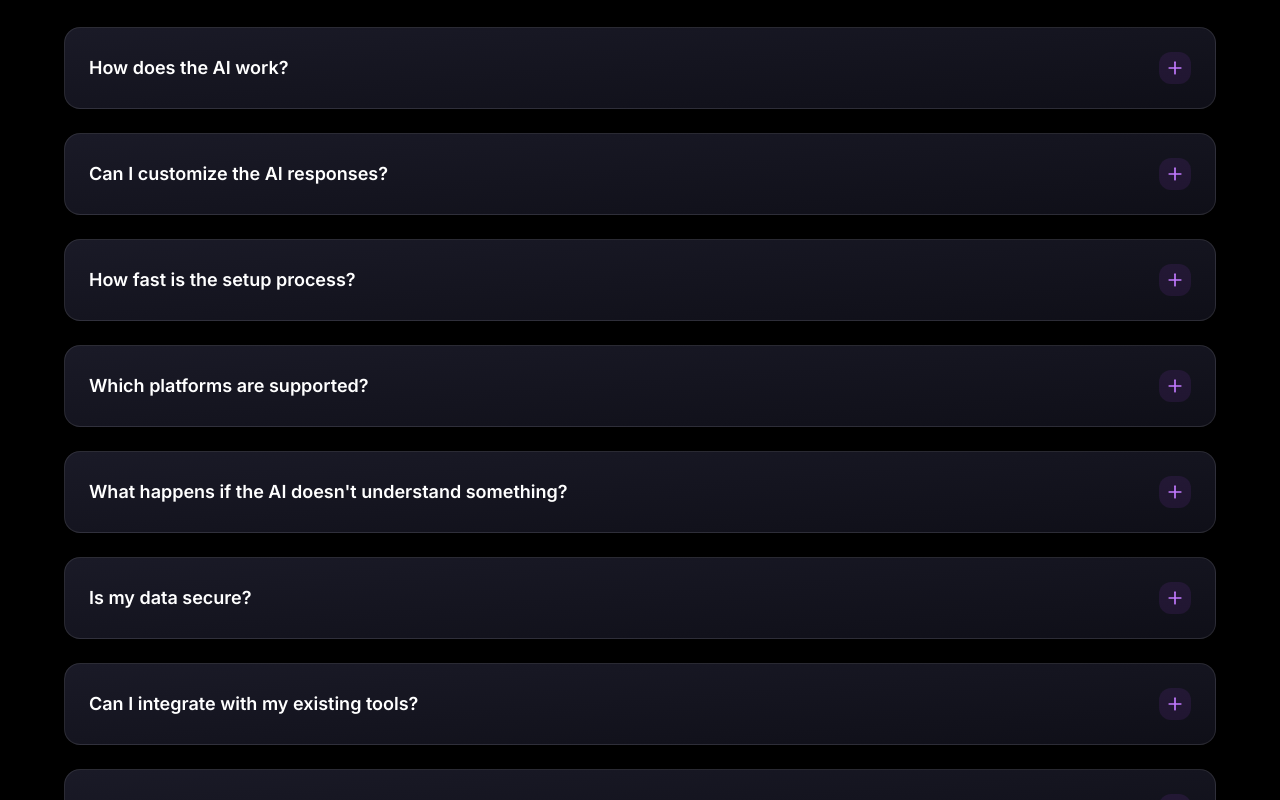
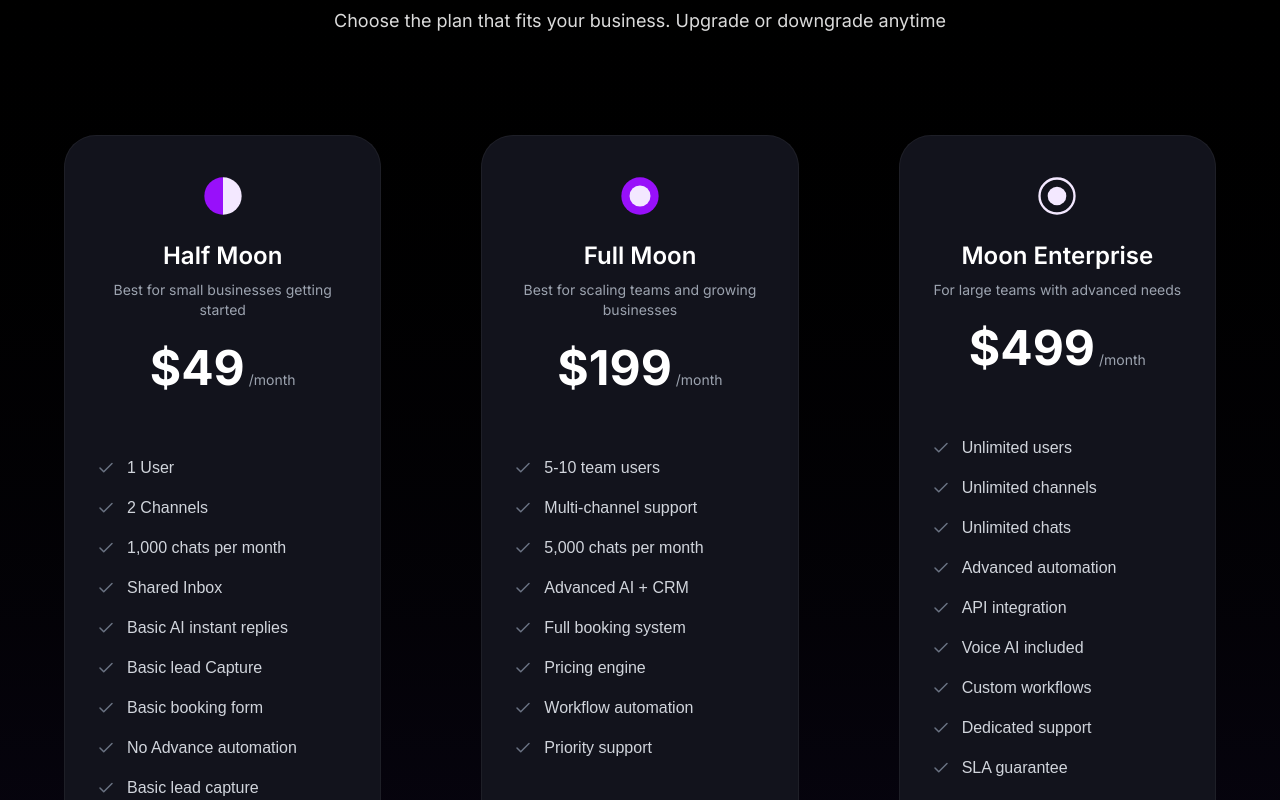
Before and after one commit to morshedsajid26/TUGATAI-LandingPage, a Next.js app in the folder tugatai-landing-page/: page / in a window 1280 px wide. Shown: the part 3140-3940 px from the top of the page. Built offline with nearby package versions, Linux system fonts and the light colour scheme.

Commit message:
pricing added and framer motion

```diff
--- a/tugatai-landing-page/src/app/component/(landing page)/Call.jsx
+++ b/tugatai-landing-page/src/app/component/(landing page)/Call.jsx
@@ -32,7 +32,7 @@ const Call = () => {
           <motion.div
             initial={{ opacity: 0, x: -30 }}
             whileInView={{ opacity: 1, x: 0 }}
-            viewport={{ once: true }}
+            viewport={{ once: false }}
             transition={{ duration: 0.8 }}
             className="col-span-8  w-full"
           >
@@ -124,7 +124,7 @@ const Call = () => {
           <motion.div
             initial={{ opacity: 0, x: 30 }}
             whileInView={{ opacity: 1, x: 0 }}
-            viewport={{ once: true }}
+            viewport={{ once: false }}
             transition={{ duration: 0.8, delay: 0.2 }}
             className="col-span-4 w-full flex items-center justify-center relative"
           >
--- a/tugatai-landing-page/src/app/component/(landing page)/FAQ.jsx
+++ b/tugatai-landing-page/src/app/component/(landing page)/FAQ.jsx
@@ -53,7 +53,7 @@ const FAQ = () => {
           <motion.div
             initial="hidden"
             whileInView="visible"
-            viewport={{ once: true, margin: "-50px" }}
+            viewport={{ once: false, margin: "-50px" }}
             variants={{
               hidden: { opacity: 0 },
               visible: {
--- a/tugatai-landing-page/src/app/component/(landing page)/Features.jsx
+++ b/tugatai-landing-page/src/app/component/(landing page)/Features.jsx
@@ -88,7 +88,7 @@ const Features = () => {
               key={feature.id}
               initial={{ opacity: 0, y: 30 }}
               whileInView={{ opacity: 1, y: 0 }}
-              viewport={{ once: true, margin: "-50px" }}
+              viewport={{ once: false, margin: "-50px" }}
               transition={{ duration: 0.6, delay: idx * 0.15 }}
               className="col-span-12 md:col-span-6 bg-gradient-to-br from-[#1A1A27]  to-[#0F0F18] border border-white/10 rounded-3xl p-8 "
             >
@@ -115,7 +115,7 @@ const Features = () => {
               key={feature.id}
               initial={{ opacity: 0, scale: 0.9, y: 20 }}
               whileInView={{ opacity: 1, scale: 1, y: 0 }}
-              viewport={{ once: true, margin: "-50px" }}
+              viewport={{ once: false, margin: "-50px" }}
               transition={{ duration: 0.5, delay: 0.4 + (idx * 0.1) }}
               className=" md:col-span-3 col-span-12 bg-gradient-to-br from-[#1A1A27]  to-[#0F0F18] border border-white/10 rounded-[24px] py-10 px-6 flex flex-col items-center justify-center text-center  mt-2"
             >
--- /dev/null
+++ b/tugatai-landing-page/src/app/component/(landing page)/Pricing.jsx
@@ -0,0 +1,147 @@
+"use client"
+import React from 'react'
+import Header from '../Header'
+import Container from '../Container'
+import { FiCheck } from 'react-icons/fi'
+import { motion } from 'framer-motion'
+
+const HalfMoonIcon = () => (
+  <div className="transition-all duration-500 drop-shadow-none group-hover:drop-shadow-[0_0_15px_rgba(152,16,250,0.6)]">
+    <svg className="w-[56px] h-[56px]" viewBox="0 0 48 48" fill="none" xmlns="http://www.w3.org/2000/svg">
+      <path d="M24 8 A16 16 0 0 1 24 40 Z" fill="#F3E8FF" />
+      <path d="M24 8 A16 16 0 0 0 24 40 Z" fill="#9810FA" />
+    </svg>
+  </div>
+)
+
+const FullMoonIcon = () => (
+  <div className="transition-all duration-500 drop-shadow-none group-hover:drop-shadow-[0_0_20px_rgba(152,16,250,0.8)]">
+    <svg className="w-[56px] h-[56px]" viewBox="0 0 48 48" fill="none" xmlns="http://www.w3.org/2000/svg">
+      <circle cx="24" cy="24" r="16" fill="#9810FA" />
+      <circle cx="24" cy="24" r="9" fill="#F3E8FF" />
+    </svg>
+  </div>
+)
+
+const MoonEnterpriseIcon = () => (
+  <div className="transition-all duration-500 drop-shadow-none group-hover:drop-shadow-[0_0_15px_rgba(243,232,255,0.4)]">
+    <svg className="w-[56px] h-[56px]" viewBox="0 0 48 48" fill="none" xmlns="http://www.w3.org/2000/svg">
+      <circle cx="24" cy="24" r="15" stroke="#F3E8FF" strokeWidth="2" fill="none" />
+      <circle cx="24" cy="24" r="8" fill="#F3E8FF" />
+    </svg>
+  </div>
+)
+
+const pricingPlans = [
+  {
+    name: "Half Moon",
+    description: "Best for small businesses getting started",
+    price: "49",
+    icon: <HalfMoonIcon />,
+    features: [
+      "1 User",
+      "2 Channels",
+      "1,000 chats per month",
+      "Shared Inbox",
+      "Basic AI instant replies",
+      "Basic lead Capture",
+      "Basic booking form",
+      "No Advance automation",
+      "Basic lead capture",
+    ]
+  },
+  {
+    name: "Full Moon",
+    description: "Best for scaling teams and growing businesses",
+    price: "199",
+    icon: <FullMoonIcon />,
+    features: [
+      "5-10 team users",
+      "Multi-channel support",
+      "5,000 chats per month",
+      "Advanced AI + CRM",
+      "Full booking system",
+      "Pricing engine",
+      "Workflow automation",
+      "Priority support"
+    ]
+  },
+  {
+    name: "Moon Enterprise",
+    description: "For large teams with advanced needs",
+    price: "499",
+    icon: <MoonEnterpriseIcon />,
+    features: [
+      "Unlimited users",
+      "Unlimited channels",
+      "Unlimited chats",
+      "Advanced automation",
+      "API integration",
+      "Voice AI included",
+      "Custom workflows",
+      "Dedicated support",
+      "SLA guarantee"
+    ]
+  }
+]
+
+const Pricing = () => {
+  return (
+    <section className="py-20 bg-gradient-to-b from-[#000000] to-[#0A0614]">
+      <Container>
+        <Header
+          titleText={`Simple, Scalable Pricing`}
+          subtitleText={`Choose the plan that fits your business. Upgrade or downgrade anytime`}
+        />
+
+        <div className="grid grid-cols-1 md:grid-cols-3 gap-25 mt-25  mx-auto">
+          {pricingPlans.map((plan, idx) => (
+            <motion.div
+              key={idx}
+              initial={{ opacity: 0, y: 30 }}
+              whileInView={{ opacity: 1, y: 0 }}
+              viewport={{ once: false, margin: "-50px" }}
+              transition={{ duration: 0.6, delay: idx * 0.15 }}
+              className="group relative flex flex-col p-8 rounded-4xl bg-[#12131C] border border-white/5 transition-all duration-500 hover:bg-gradient-to-r from-[#9810FA]/35  to-[#AD46FF]/35 hover:border-[#9810FA]/90 hover:shadow-[0_0_40px_rgba(173,70,255,0.2)] hover:-translate-y-10 cursor-pointer "
+            >
+              <div className="flex flex-col items-center text-center mb-8">
+                <div className="mb-4">
+                  {plan.icon}
+                </div>
+                <h3 className="text-2xl font-semibold text-white font-inter mb-2">
+                  {plan.name}
+                </h3>
+                <p className="text-[#9CA3AF] text-sm font-inter group-hover:text-white/70 transition-colors">
+                  {plan.description}
+                </p>
+                <div className="mt-6 flex items-baseline justify-center gap-1">
+                  <span className="text-white text-5xl font-bold font-inter">${plan.price}</span>
+                  <span className="text-[#9CA3AF] text-sm font-inter">/month</span>
+                </div>
+              </div>
+
+              <div className="flex-1">
+                <ul className="space-y-4 mt-8">
+                  {plan.features.map((feature, featureIdx) => (
+                    <li key={featureIdx} className="flex items-center gap-3">
+                      <FiCheck className="text-[#6A7282] text-lg shrink-0 group-hover:text-[#AD46FF] transition-colors" />
+                      <span className="text-[#D1D5DC] text-smfont-inter group-hover:text-[#E5E7EB] transition-colors">
+                        {feature}
+                      </span>
+                    </li>
+                  ))}
+                </ul>
+              </div>
+
+              <button className="mt-5 w-full py-4 rounded-xl text-white font-inter font-semibold bg-white/5 border border-white/10 group-hover:bg-gradient-to-r group-hover:from-[#9810FA] group-hover:to-[#AD46FF] group-hover:border-transparent transition-all duration-500 group-hover:shadow-[0_0_20px_rgba(173,70,255,0.4)] ">
+                Start Free Trial
+              </button>
+            </motion.div>
+          ))}
+        </div>
+      </Container>
+    </section>
+  )
+}
+
+export default Pricing
--- a/tugatai-landing-page/src/app/component/Header.jsx
+++ b/tugatai-landing-page/src/app/component/Header.jsx
@@ -7,7 +7,7 @@ const Header = ({ titleText, subtitleText }) => {
     <motion.div
       initial={{ opacity: 0, y: 20 }}
       whileInView={{ opacity: 1, y: 0 }}
-      viewport={{ once: true, margin: "-50px" }}
+      viewport={{ once: false, margin: "-50px" }}
       transition={{ duration: 0.6 }}
       className='text-center'
     >
--- a/tugatai-landing-page/src/app/page.js
+++ b/tugatai-landing-page/src/app/page.js
@@ -4,6 +4,7 @@ import HowItWorks from './component/(landing page)/HowItWorks'
 import FAQ from './component/(landing page)/FAQ'
 import Call from './component/(landing page)/Call'
 import Features from './component/(landing page)/Features'
+import Pricing from './component/(landing page)/Pricing'
 
 const page = () => {
   return (
@@ -12,6 +13,7 @@ const page = () => {
       <Call/>
       <HowItWorks/>
       <Features/>
+      <Pricing/>
       <FAQ/>
     </div>
   )
```
